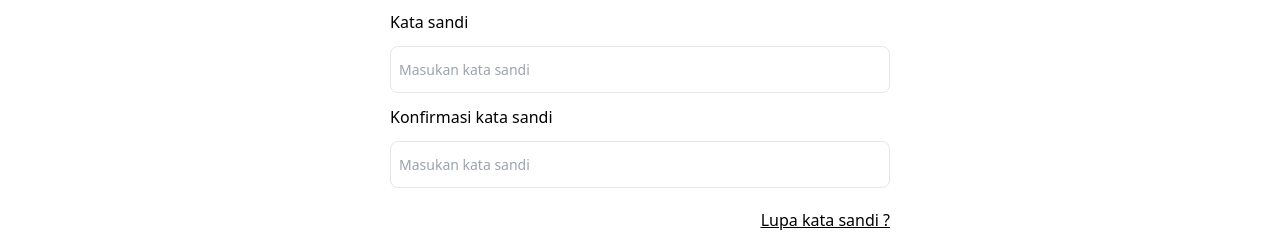
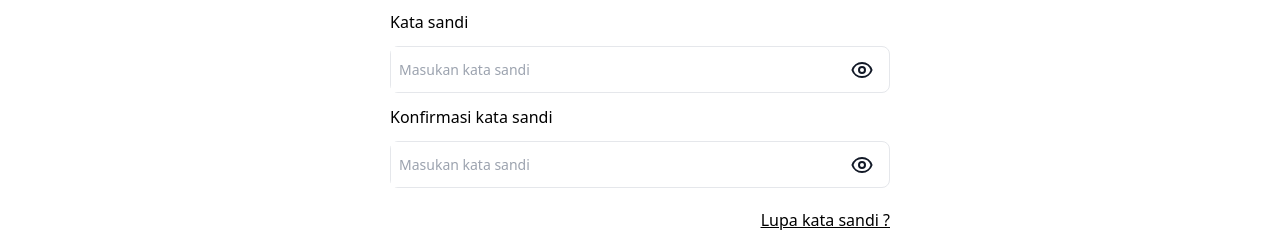
Before and after one commit to akbar5yn/OpiBox, a Nuxt app: page /register in a window 1280 px wide. Shown: the part 367-605 px from the top of the page. Built offline with nearby package versions, Linux system fonts and the light colour scheme.

Commit message:
created password visibilty done

```diff
--- a/pages/register/index.vue
+++ b/pages/register/index.vue
@@ -10,7 +10,7 @@
       <label for="">Nama</label>
       <input
         id="nama"
-        class="border rounded-lg px-2 py-3 text-[14px]"
+        class="border rounded-lg px-2 py-3 text-[14px] outline-none"
         type="text"
         name="nama"
         placeholder="Masukan nama"
@@ -19,29 +19,61 @@
       <label for="">Email</label>
       <input
         id="email"
-        class="border rounded-lg px-2 py-3 text-[14px]"
+        class="border rounded-lg px-2 py-3 text-[14px] outline-none"
         type="text"
         name="email"
         placeholder="Masukan email"
       >
 
       <label for="">Kata sandi</label>
+      <div class="password-input-wrapper flex relative border rounded-lg">
         <input
           id="password"
-        class="border rounded-lg px-2 py-3 text-[14px]"
-        type="password"
+          class="px-2 py-3 w-[90%] text-[14px] outline-none"
           name="password"
           placeholder="Masukan kata sandi"
+          :type="showPassword ? 'text' : 'password'"
         >
+        <img
+          v-if="showPassword"
+          src="../../assets/img/eye-slash.svg"
+          alt="eye"
+          class="absolute cursor-pointer self-center flex right-4"
+          @click="showPassword = !showPassword"
+        >
+        <img
+          v-if="!showPassword"
+          src="../../assets/img/eye.svg"
+          alt="eye"
+          class="absolute cursor-pointer self-center flex right-4"
+          @click="showPassword = !showPassword"
+        >
+      </div>
 
       <label for="">Konfirmasi kata sandi</label>
+      <div class="password-input-wrapper flex relative border rounded-lg">
         <input
           id="password"
-        class="border rounded-lg px-2 py-3 text-[14px]"
-        type="password"
+          class="px-2 py-3 w-[90%] text-[14px] outline-none"
           name="password"
           placeholder="Masukan kata sandi"
+          :type="showPasswordConfirmed ? 'text' : 'password'"
         >
+        <img
+          v-if="showPasswordConfirmed"
+          src="../../assets/img/eye-slash.svg"
+          alt="eye"
+          class="absolute cursor-pointer self-center flex right-4"
+          @click="showPasswordConfirmed = !showPasswordConfirmed"
+        >
+        <img
+          v-if="!showPasswordConfirmed"
+          src="../../assets/img/eye.svg"
+          alt="eye"
+          class="absolute cursor-pointer self-center flex right-4"
+          @click="showPasswordConfirmed = !showPasswordConfirmed"
+        >
+      </div>
 
       <div class="flex justify-end underline">
         <nuxt-link to="" class="mt-2">
@@ -68,6 +100,14 @@
 <script>
 export default {
   name: 'RegisterView',
-  layout: 'AuthView'
+  layout: 'AuthView',
+
+  data () {
+    return {
+      showPassword: false,
+      showPasswordConfirmed: false,
+      isClose: false
+    }
+  }
 }
 </script>
```
Lines whose indentation alone changed are shown as unchanged.
